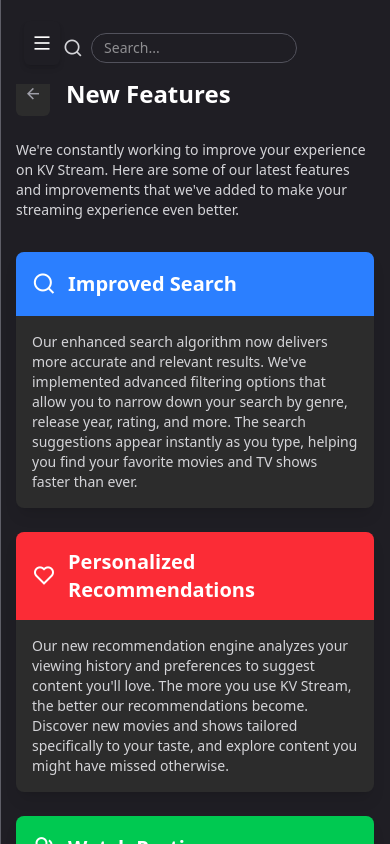
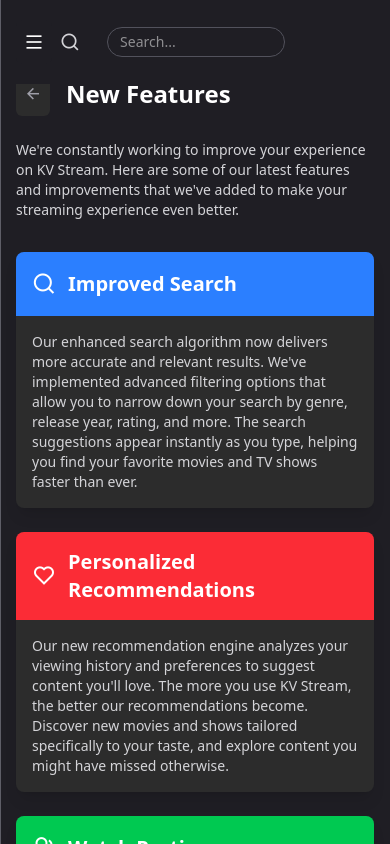
Before and after one commit to kushvardhan/KV-Stream, a React (Vite) app: page /features in a window 390 px wide. Built offline with nearby package versions, Linux system fonts and the light colour scheme; some icons are missing.

Commit message:
Add toggle-sidebar event listener to SideNav and update TopNav for mobile menu interaction

```diff
--- a/src/components/templates/SideNav.jsx
+++ b/src/components/templates/SideNav.jsx
@@ -53,31 +53,34 @@
       onToggle(isOpen);
     }
 
+    // Listen for toggle-sidebar event from TopNav
+    const handleToggleSidebar = () => {
+      const newState = !isOpen;
+      setIsOpen(newState);
+      if (onToggle) onToggle(newState);
+    };
+
+    window.addEventListener("toggle-sidebar", handleToggleSidebar);
+
     return () => {
       document.body.style.overflow = "auto";
+      window.removeEventListener("toggle-sidebar", handleToggleSidebar);
     };
   }, [isOpen, isMobile, onToggle]);
 
   return (
     <>
-      {/* Mobile hamburger menu */}
-      {isMobile && (
+      {/* Close button for mobile sidebar */}
+      {isMobile && isOpen && (
         <button
           onClick={() => {
-            const newState = !isOpen;
-            setIsOpen(newState);
-            if (onToggle) onToggle(newState);
+            setIsOpen(false);
+            if (onToggle) onToggle(false);
           }}
-          className={`hamburger-button fixed top-[calc(3vh-4px)] ${
-            isOpen ? "right-6" : "left-6"
-          } z-[110] p-2 rounded-md bg-[#1F1E24] text-white shadow-md focus:outline-none md:hidden transition-all duration-300 flex items-center justify-center`}
-          aria-label="Toggle menu"
+          className="absolute top-4 right-4 z-[110] p-2 rounded-md bg-[#1F1E24] text-white shadow-md focus:outline-none md:hidden transition-all duration-300 flex items-center justify-center"
+          aria-label="Close menu"
         >
-          {isOpen ? (
-            <i className="ri-close-line text-xl"></i>
-          ) : (
-            <i className="ri-menu-line text-xl"></i>
-          )}
+          <i className="ri-close-line text-xl"></i>
         </button>
       )}
 
--- a/src/components/templates/TopNav.jsx
+++ b/src/components/templates/TopNav.jsx
@@ -84,25 +84,41 @@
   }, []);
 
   return (
-    <div className="w-full h-[10vh] px-12 sm:px-16 py-2 sm:py-3 flex items-center justify-center z-[95] fixed md:static top-0 left-0 bg-[#1F1E24] md:bg-transparent">
-      <i className="ri-search-line text-zinc-300 text-xl sm:text-2xl mt-3"></i>
+    <div className="w-full h-[10vh] px-4 sm:px-16 py-2 sm:py-3 flex items-center justify-between md:justify-center z-[95] fixed md:static top-0 left-0 bg-[#1F1E24] md:bg-transparent">
+      <div className="flex items-center">
+        {/* Hamburger menu for mobile - only shown on small screens */}
+        <button
+          onClick={() =>
+            window.dispatchEvent(new CustomEvent("toggle-sidebar"))
+          }
+          className="p-2 rounded-md bg-[#1F1E24] text-white md:hidden flex items-center justify-center mr-2"
+        >
+          <i className="ri-menu-line text-xl"></i>
+        </button>
+        <i className="ri-search-line text-zinc-300 text-xl sm:text-2xl"></i>
+      </div>
+      <div className="flex items-center flex-1 justify-center">
         <input
           ref={searchInputRef}
           value={searchBar}
           onChange={(e) => setSearchBar(e.target.value)}
           onKeyDown={handleKeyDown}
           type="text"
-        className={`border-[1px] border-zinc-600 bg-[#1F1E24] w-[70%] sm:w-[60%] md:w-[50%] max-w-[500px] mt-3 ml-2 sm:ml-5 mr-1 p-1 sm:p-2 px-3 sm:px-5 outline-none transition-all duration-300 text-sm sm:text-base ${
+          className={`border-[1px] border-zinc-600 bg-[#1F1E24] w-[70%] sm:w-[60%] md:w-[50%] max-w-[500px] ml-2 sm:ml-5 mr-1 p-1 sm:p-2 px-3 sm:px-5 outline-none transition-all duration-300 text-sm sm:text-base ${
             searchBar ? "rounded-r-md rounded-l-full" : "rounded-full"
           }`}
           placeholder="Search..."
         />
         <i
           onClick={() => setSearchBar("")}
-        className={`ri-close-line text-lg sm:text-xl px-1 py-1 rounded-full hover:bg-zinc-700 text-zinc-200 mt-3 cursor-pointer transition-all duration-300 ${
+          className={`ri-close-line text-lg sm:text-xl px-1 py-1 rounded-full hover:bg-zinc-700 text-zinc-200 cursor-pointer transition-all duration-300 ${
             searchBar ? "opacity-100 scale-100" : "opacity-0 scale-95"
           }`}
         ></i>
+      </div>
+
+      {/* Placeholder div for balance */}
+      <div className="w-10 md:hidden"></div>
 
       {searches && (
         <div
```
Lines whose indentation alone changed are shown as unchanged.
